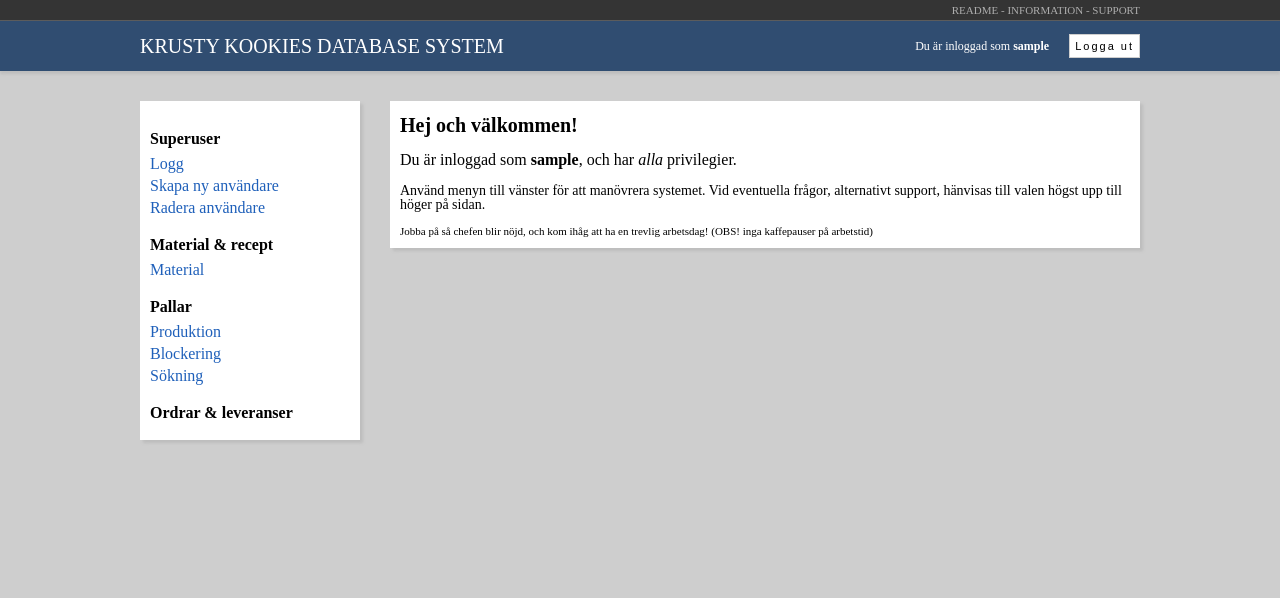
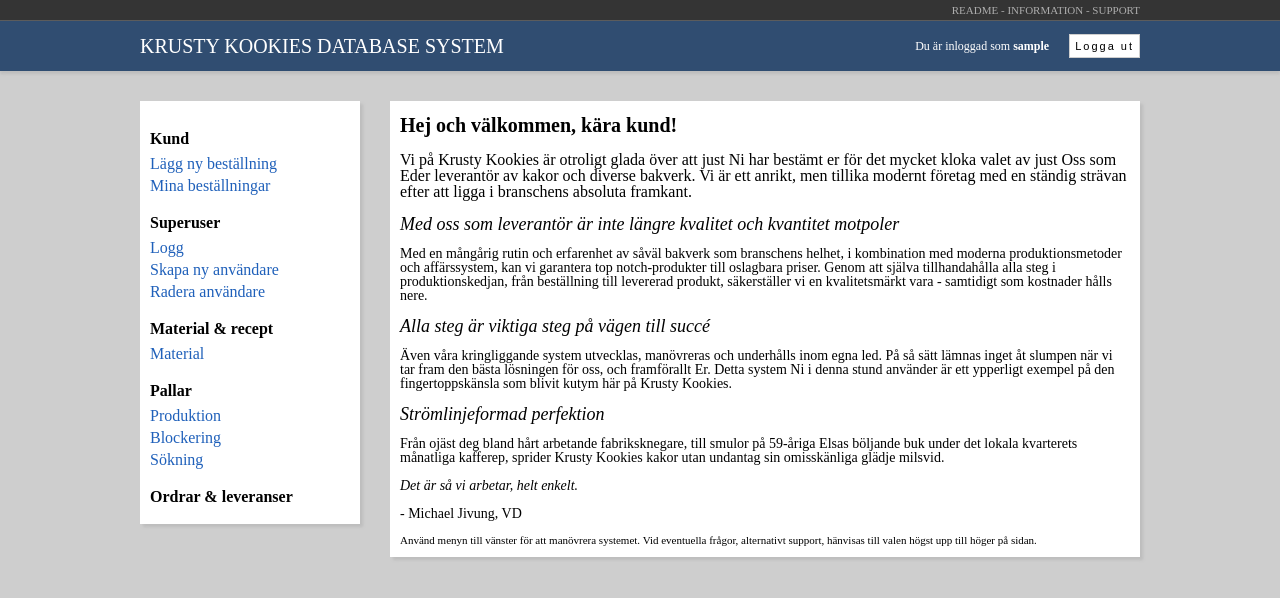
Before and after one commit to jivung/krustykookies, a PHP site: page / in a window 1280 px wide. Shown: the top 598 px of the page. Run offline with PHP 8.4, Linux system fonts and the light colour scheme; the visitor is signed in with stand-in values (Sample User, id 1); tables that the repository leaves empty hold one stand-in row (values such as "Sample post").

Commit message:
Added customer interface.

```diff
--- a/create_user.php
+++ b/create_user.php
@@ -43,6 +43,8 @@
 	<legend>Kontotyp</legend>
 	<input type="radio" name="kontotyp" id="superuser" value="isSuperUser" />
 	<label for="superuser">SuperUser</label> <br />
+	<input type="radio" name="kontotyp" id="kund" value="isCustomer" />
+	<label for="kund">Kundkonto</label> <br />
 	<input type="radio" name="kontotyp" id="material" value="isMaterialUser" />
 	<label for="material">Material & Recept</label> <br />
 	<input type="radio" name="kontotyp" id="produktion" value="isProductionUser" />
--- a/includes/createuser_parse.php
+++ b/includes/createuser_parse.php
@@ -22,7 +22,7 @@
 	$krustypass2 = $_POST['krustypassword2'];
 	$userType = $_POST['kontotyp'];
 
-	if(empty($user) || empty($krustypass1) || empty(krustypass2) || empty(usertype)) {
+	if(empty($user) || empty($krustypass1) || empty(krustypass2) || empty(usertype) || !isset($_POST['kontotyp'])) {
 		header("Location: ../create_user.php?empty");
 		exit();
 	}
--- a/includes/database.php
+++ b/includes/database.php
@@ -144,7 +144,7 @@
 
 	/**
 	*Check if the user is a superuser.
-	*Queries the users and the superusers database tables.
+	*Queries the users table in the database.
 	*
 	*@param userName The userName
 	*
@@ -160,7 +160,7 @@
 
 	/**
 	*Check if the user is a user in the material dept.
-	*Queries the users and the materialAndRecipeUsers database tables.
+	*Queries the users table in the database.
 	*
 	*@param userName The userName
 	*
@@ -176,7 +176,7 @@
 
 	/**
 	*Check if the user is a user in the pallet (production) dept.
-	*Queries the users and the productionUsers database tables.
+	*Queries the users table in the database.
 	*
 	*@param userName The userName
 	*
@@ -192,7 +192,7 @@
 
 	/**
 	*Check if the user is a user in the order and delivery dept.
-	*Queries the users and the orderAndDeliveryUsers database tables.
+	*Queries the users table in the database.
 	*
 	*@param userName The userName
 	*
@@ -200,6 +200,22 @@
 	*/
 	public function checkOrderAndDeliveryUser($userName) {
 		$sql = "SELECT isOrderUser FROM users WHERE userName = ?";
+		$result = $this->executeQuery($sql, array($userName));
+		foreach($result as $res) {
+			return $res[0];
+		}
+	}
+
+	/**
+	*Check if the user is a customer.
+	*Queries the users table in the database..
+	*
+	*@param userName The userName
+	*
+	*@return true if the user is a user in the order and delivery dept.
+	*/
+	public function checkCustomer($userName) {
+		$sql = "SELECT isCustomer FROM users WHERE userName = ?";
 		$result = $this->executeQuery($sql, array($userName));
 		foreach($result as $res) {
 			return $res[0];
@@ -231,7 +247,7 @@
 	/**
 	*List all users in the system.
 	*
-	*@return all users with username and usertype.
+	*@return all users with username.
 	*/
 	public function listUsers() {
 		$sql = "SELECT userName FROM users ORDER BY userName";
@@ -242,10 +258,21 @@
 	/**
 	*List all users who are NOT superusers in the system.
 	*
-	*@return all users with username and usertype.
+	*@return all users with username.
 	*/
 	public function listRegularUsers() {
 		$sql = "SELECT userName FROM users WHERE isSuperUser = '0' ORDER BY userName";
+		$result = $this->executeQuery($sql);
+		return $result;
+	}
+
+	/**
+	*List all customers in the system.
+	*
+	*@return all customers with username.
+	*/
+	public function listCustomers() {
+		$sql = "SELECT userName FROM users WHERE isCustomer = '1' ORDER BY userName";
 		$result = $this->executeQuery($sql);
 		return $result;
 	}
--- a/includes/header.php
+++ b/includes/header.php
@@ -45,6 +45,18 @@
 				<div id="leftbarcontent">
 					<ul>
 
+						<?php
+							$db->openConnection();
+							if($db->checkCustomer($_SESSION['username'])) {
+						?>
+						<li class="heading">Kund</li>
+						<li class="link"><a href="customer_order.php">Lägg ny beställning</a></li>
+						<li class="link"><a href="customer_orders.php">Mina beställningar</a></li>
+
+						<?php
+							}
+							$db->closeConnection();
+						?>
 						<?php
 							$db->openConnection();
 							if($db->checkSuperUser($_SESSION['username'])) {
--- a/includes/stylesheet.css
+++ b/includes/stylesheet.css
@@ -29,6 +29,14 @@
 font-family: Microsoft Tai le;
 font-weight: bold;
 line-height: 22px;
+color: #000;
+}
+h2{
+font-size: 18px;
+font-family: Microsoft Tai le;
+font-weight: normal;
+font-style: italic;
+line-height: 16px;
 color: #000;
 }
 /* TEXT */
--- a/index.php
+++ b/index.php
@@ -5,8 +5,12 @@
 require_once("includes/header.php");
 ?>
 
-<h1>Hej och välkommen!</h1>
+<h1>Hej och välkommen<?php $db->openConnection(); if($db->checkCustomer($_SESSION['username'])) { ?>, kära kund<?php } $db->closeConnection(); ?>!</h1>
 
+<?php
+$db->openConnection();
+if(!$db->checkCustomer($_SESSION['username'])) {
+?>
 <p class="breadtext">
 	Du är inloggad som <b><?php echo $_SESSION['username'] ?></b>, och har <i>
 	<?php
@@ -36,14 +40,51 @@
 	?>
 	</i>privilegier.
 </p>
+<?php
+} else {
+?>
+<p class="breadtext">
+	Vi på Krusty Kookies är otroligt glada över att just Ni har bestämt er för det mycket kloka valet av just Oss som Eder leverantör av kakor och diverse bakverk.
+	Vi är ett anrikt, men tillika modernt företag med en ständig strävan efter att ligga i branschens absoluta framkant.
+</p>
 
+<h2>Med oss som leverantör är inte längre kvalitet och kvantitet motpoler</h2>
+<p class="normaltext">
+	Med en mångårig rutin och erfarenhet av såväl bakverk som branschens helhet, i kombination med moderna produktionsmetoder och affärssystem, kan vi garantera top notch-produkter
+	till oslagbara priser. Genom att själva tillhandahålla alla steg i produktionskedjan, från beställning till levererad produkt, säkerställer vi en kvalitetsmärkt vara - samtidigt som
+	kostnader hålls nere.
+</p>
+<h2>Alla steg är viktiga steg på vägen till succé</h2>
+<p class="normaltext">
+	Även våra kringliggande system utvecklas, manövreras och underhålls inom egna led. På så sätt lämnas inget åt slumpen när vi tar fram den bästa lösningen för oss, och framförallt Er.
+	Detta system Ni i denna stund använder är ett ypperligt exempel på den fingertoppskänsla som blivit kutym här på Krusty Kookies.
+</p>
+<h2>Strömlinjeformad perfektion</h2>
+<p class="normaltext">
+	Från ojäst deg bland hårt arbetande fabriksknegare, till smulor på 59-åriga Elsas böljande buk under det lokala kvarterets månatliga kafferep, sprider Krusty Kookies kakor utan undantag sin omisskänliga glädje milsvid.
+	<br />
+	<br />
+	<i>Det är så vi arbetar, helt enkelt.</i>
+</p>
+<p class="normaltext">
+- Michael Jivung, VD
+</p>
+<?php } ?>
+<?php $db->openConnection(); if(!$db->checkCustomer($_SESSION['username'])) { ?>
 <p class="normaltext">
 	Använd menyn till vänster för att manövrera systemet. Vid eventuella frågor, alternativt support, hänvisas till valen högst upp till höger på sidan.<br/>
 </p>
 <p class="footnote">
 	Jobba på så chefen blir nöjd, och kom ihåg att ha en trevlig arbetsdag! (OBS! inga kaffepauser på arbetstid)
 </p>
+<?php } else { ?>
+<p class="footnote">
+	Använd menyn till vänster för att manövrera systemet. Vid eventuella frågor, alternativt support, hänvisas till valen högst upp till höger på sidan.<br/>
+</p>
+<p class="footnote">
 
+</p>
+<?php } $db->closeConnection();?>
 <?php
 require_once("includes/footer.php");
 ?>
--- a/other/dbsql.sql
+++ b/other/dbsql.sql
@@ -55,6 +55,7 @@
 	isMaterialUser TINYINT(1) DEFAULT 0,
 	isProductionUser TINYINT(1) DEFAULT 0,
 	isOrderUser TINYINT(1) DEFAULT 0,
+	isCustomer TINYINT(1) DEFAULT 0,
 	PRIMARY KEY(id)
 );
 
```
